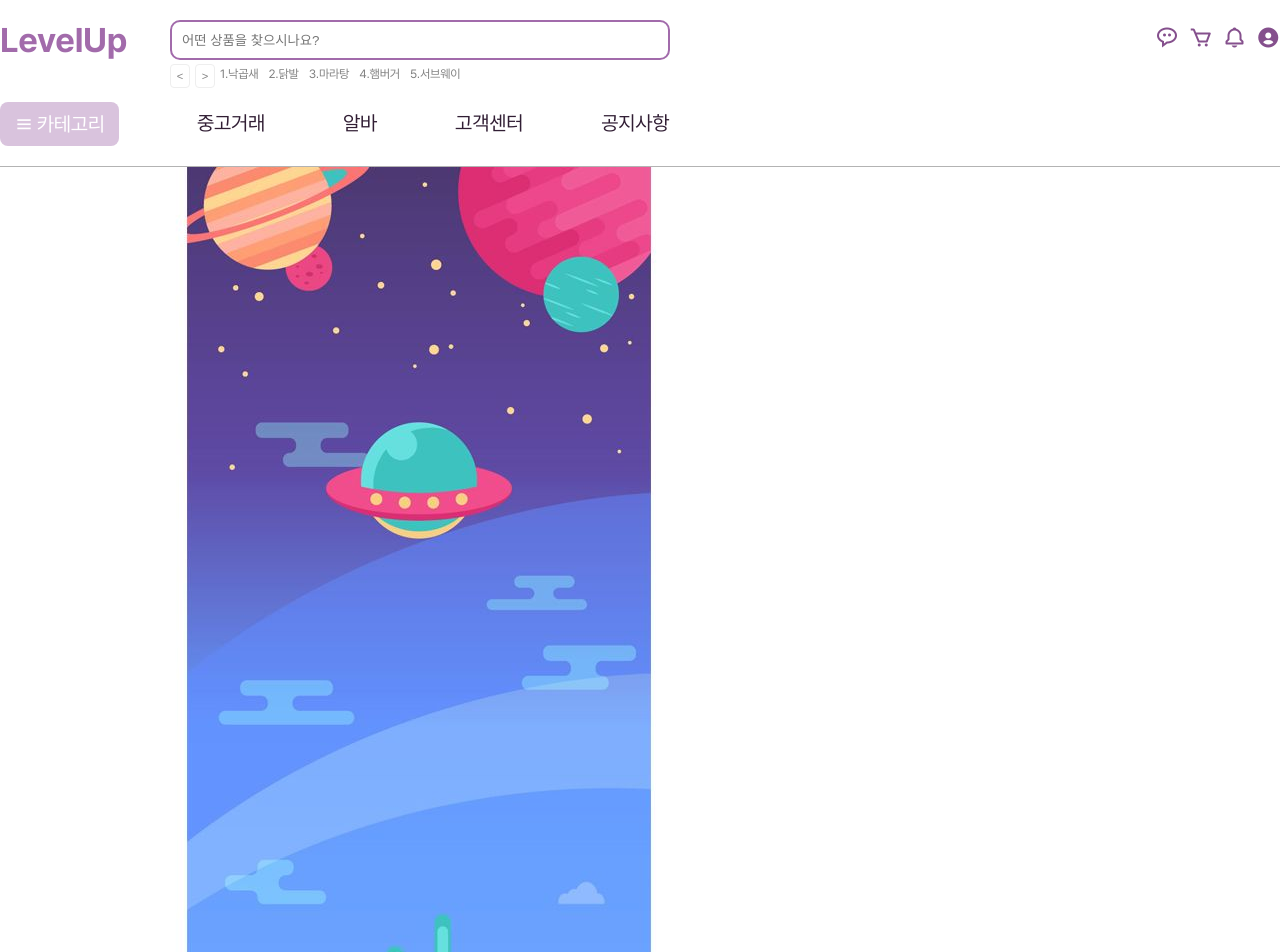
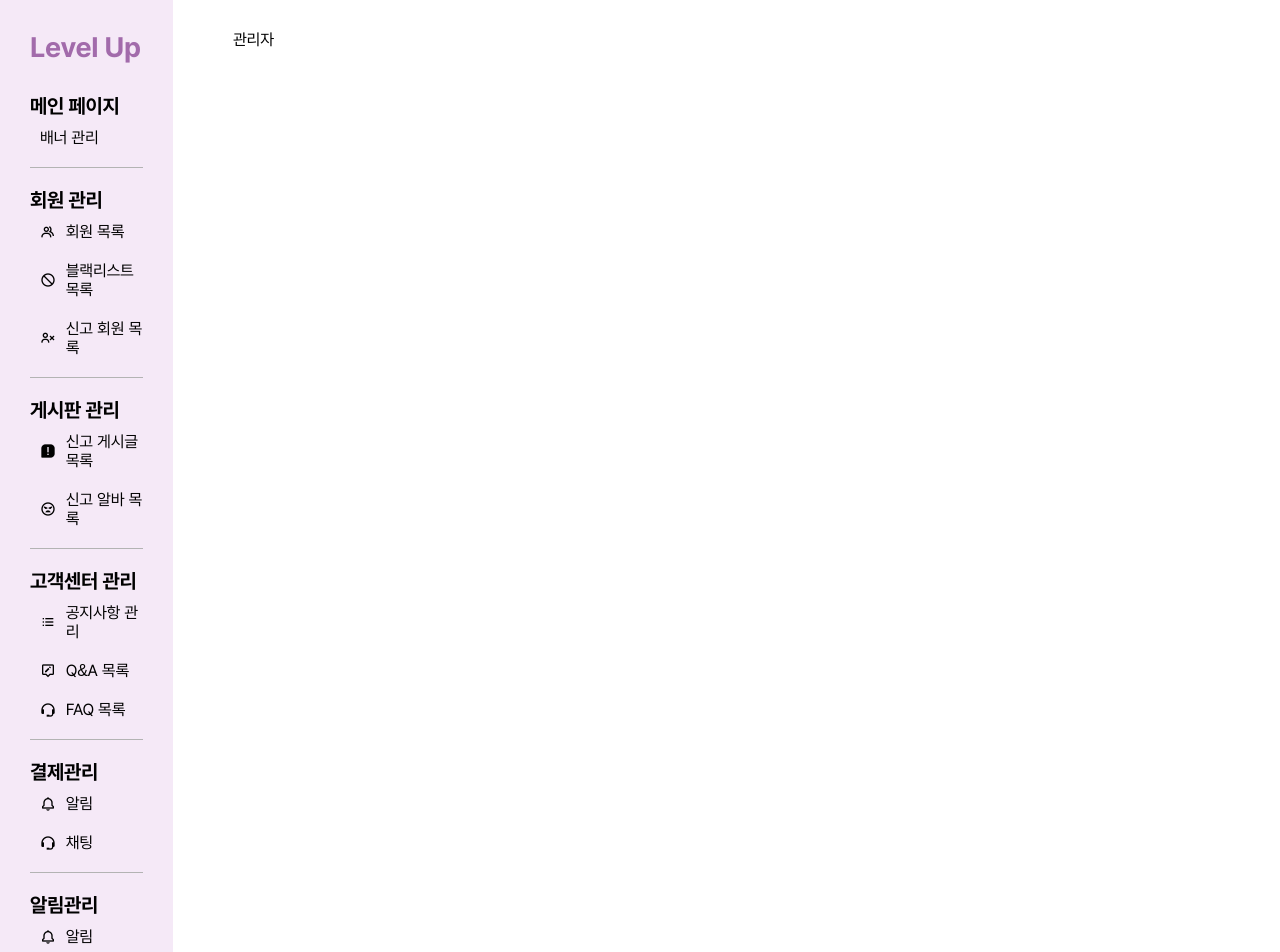
Before and after one commit to parkjongco/LevelUp, a React (Create React App) app in the folder levelupfront/: page / in a window 1280 px wide. Shown: the top 952 px of the page. Built offline with nearby package versions, Linux system fonts and the light colour scheme.

Commit message:
디테일 몇개 수정
디테일 몇개 수정

```diff
--- a/levelupfront/src/App.css
+++ b/levelupfront/src/App.css
@@ -81,9 +81,9 @@
 }
 
 .footer {
-  border-top: 1px solid var(--hows-gray-600);
-  padding: 40px;
-  background-color: var(--hows-gray);
+  border-top: 1px solid var(--LevelUp-gray-600);
+  padding: 30px;
+  background-color: var(--LevelUp-gray);
 }
 
 .side {
--- a/levelupfront/src/App.js
+++ b/levelupfront/src/App.js
@@ -8,7 +8,7 @@ import { BrowserRouter as Router, Routes, Route } from 'react-router-dom'
 import { useState } from 'react'
 
 function App() {
-    const [session, setSession] = useState(true)
+    const [session, setSession] = useState(false)
     // 로딩
     // if login
 
--- a/levelupfront/src/components/Header/Header.module.css
+++ b/levelupfront/src/components/Header/Header.module.css
@@ -51,8 +51,8 @@
 .bottomWrap {
     flex: 1;
     display: flex;
-    gap: 78px;
-    margin-top: 14px;
+    gap: 50px;
+    margin-top: 10px;
     align-items: center;
     font-size: 1.25rem;
 }
@@ -113,7 +113,7 @@
 
 .rank span {
     gap: 10px;
-    font-size: 12px;
+    font-size: 14px;
     color: gray;
 }
 
--- a/levelupfront/src/components/Side/Side.jsx
+++ b/levelupfront/src/components/Side/Side.jsx
@@ -42,8 +42,18 @@ export const Side = () => {
             ],
         },
         {
-            title: '채팅관리',
-            subMenu: [{ title: '채팅', icon: 'bx bx-bell', path: '/' }],
+            title: '결제관리',
+            subMenu: [
+                { title: '알림', icon: 'bx bx-bell', path: '/' },
+                { title: '채팅', icon: 'bx bx-support', path: '/' },
+            ],
+        },
+        {
+            title: '알림관리',
+            subMenu: [
+                { title: '알림', icon: 'bx bx-bell', path: '/' },
+                { title: '채팅', icon: 'bx bx-support', path: '/' },
+            ],
         },
         {
             title: '로그아웃',
@@ -57,7 +67,7 @@ export const Side = () => {
             <div className={styles.sideWrap}>
                 {/* 로고 부분 */}
                 <div className={styles.logoBox}>
-                    <p className={styles.logotit}>LevelUp</p>
+                    <p className={styles.logotit}>Level Up</p>
                 </div>
 
                 {/* 관리 리스트 */}
--- a/levelupfront/src/components/Side/Side.module.css
+++ b/levelupfront/src/components/Side/Side.module.css
@@ -27,7 +27,7 @@
  .adminListCont {
      display: flex;
      flex-direction: column;
-     gap: 30px;
+     gap: 20px;
  }
 
  .adminList:not(:last-child) {
```
Also changed, not shown: levelupfront/src/components/Header/Header.jsx (+0 -30 lines).
